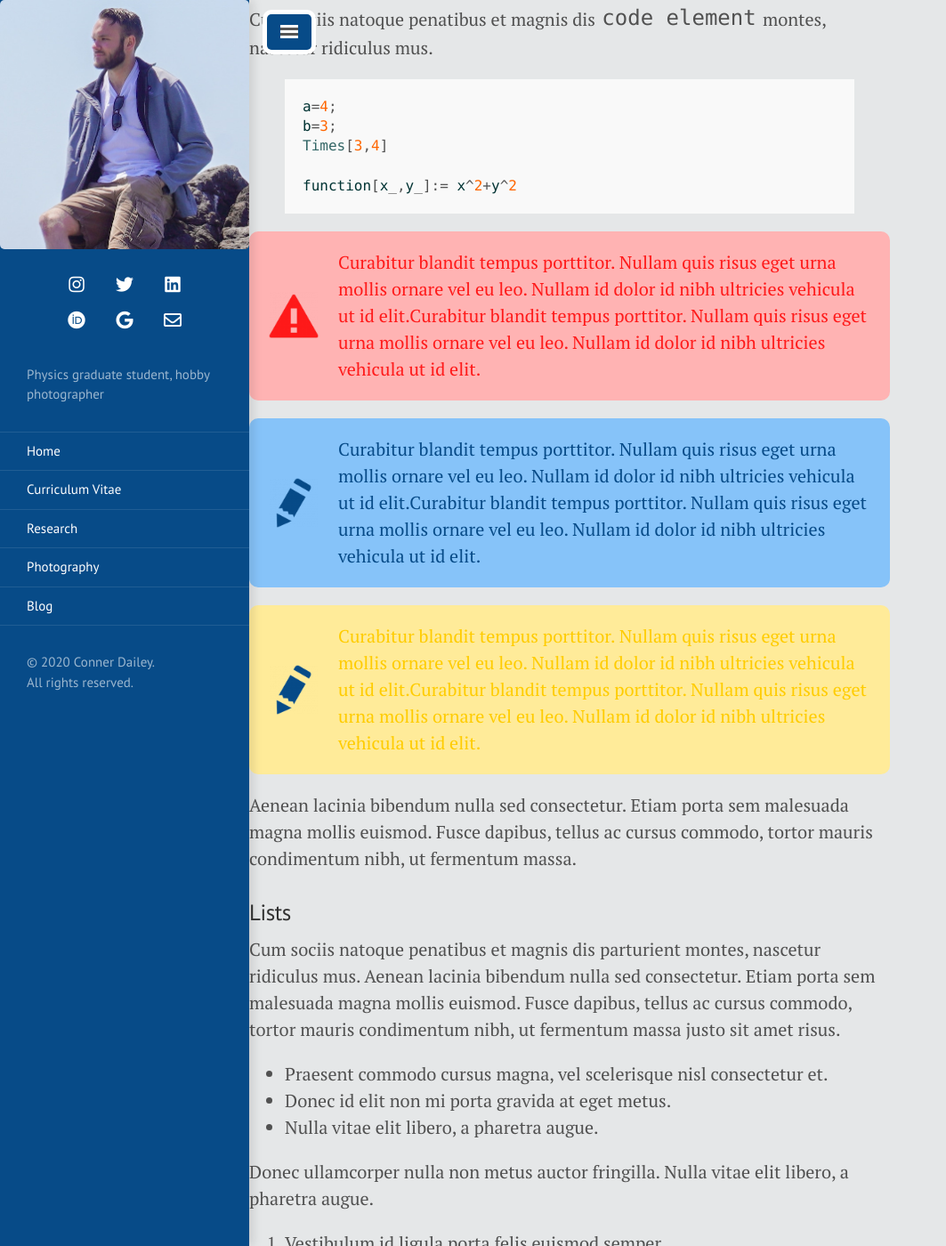
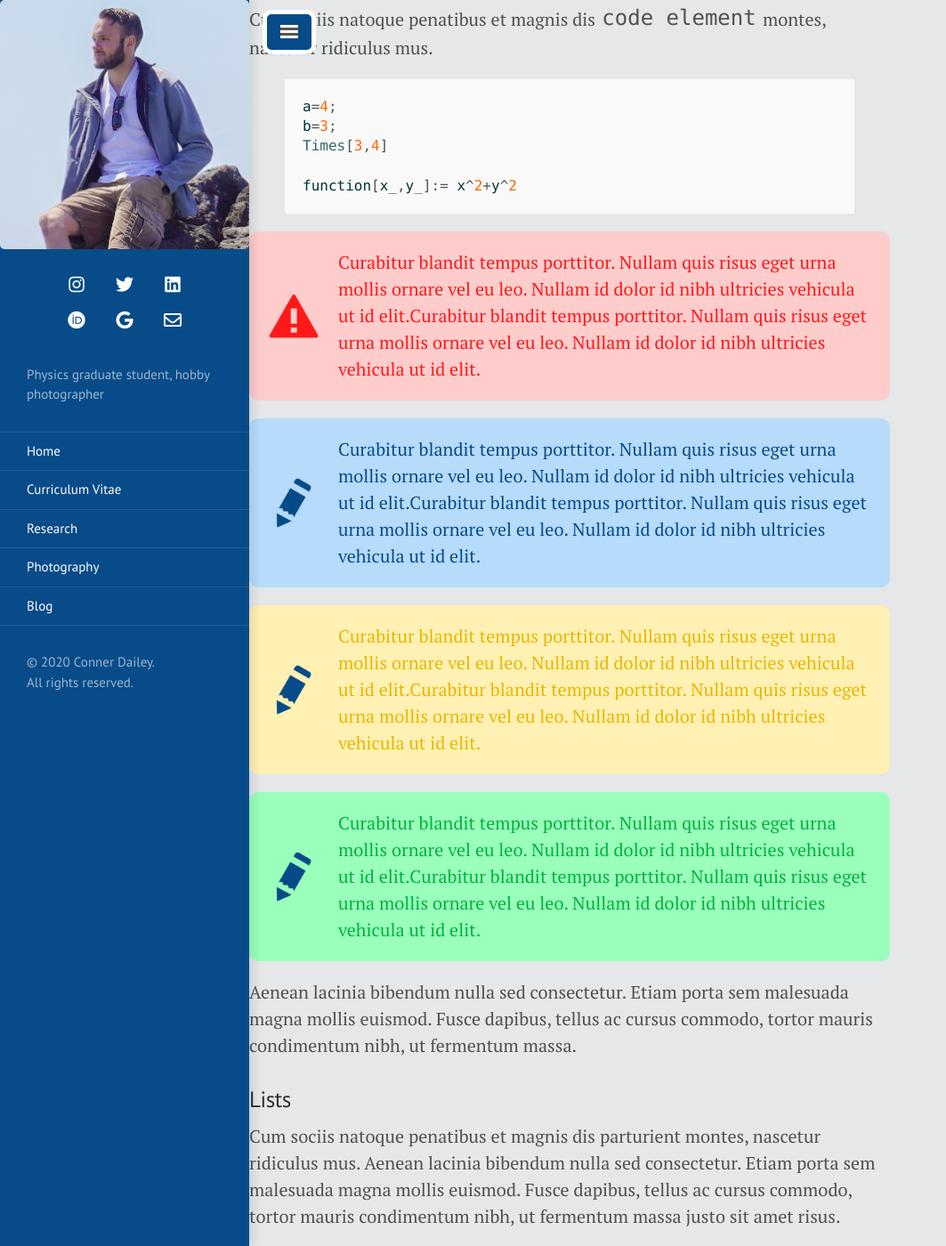
Before and after one commit to TakeTwiceDailey/TakeTwiceDailey.github.io, a Jekyll site: the page built from _posts/2014-01-01-example-content.md, in a window 1280 px wide and 1400 px high, scrolled down 1380 px. Shown: the whole window at 89% size, without its empty margins (0-1063 px from the left). Built offline with Jekyll 4.4.1, drawn with Linux system fonts in a browser that asks for light colours; nearby versions of some CDN libraries.

Commit message:
added example class

```diff
--- a/_posts/2014-01-01-example-content.md
+++ b/_posts/2014-01-01-example-content.md
@@ -50,6 +50,8 @@ function[x_,y_]:= x^2+y^2
 <p class="note">Curabitur blandit tempus porttitor. Nullam quis risus eget urna mollis ornare vel eu leo. Nullam id dolor id nibh ultricies vehicula ut id elit.Curabitur blandit tempus porttitor. Nullam quis risus eget urna mollis ornare vel eu leo. Nullam id dolor id nibh ultricies vehicula ut id elit.</p>
 
 <p class="tip">Curabitur blandit tempus porttitor. Nullam quis risus eget urna mollis ornare vel eu leo. Nullam id dolor id nibh ultricies vehicula ut id elit.Curabitur blandit tempus porttitor. Nullam quis risus eget urna mollis ornare vel eu leo. Nullam id dolor id nibh ultricies vehicula ut id elit.</p>
+
+<p class="example">Curabitur blandit tempus porttitor. Nullam quis risus eget urna mollis ornare vel eu leo. Nullam id dolor id nibh ultricies vehicula ut id elit.Curabitur blandit tempus porttitor. Nullam quis risus eget urna mollis ornare vel eu leo. Nullam id dolor id nibh ultricies vehicula ut id elit.</p>
 
 Aenean lacinia bibendum nulla sed consectetur. Etiam porta sem malesuada magna mollis euismod. Fusce dapibus, tellus ac cursus commodo, tortor mauris condimentum nibh, ut fermentum massa.
 
--- a/public/css/poole.css
+++ b/public/css/poole.css
@@ -279,11 +279,11 @@ tbody tr:nth-child(odd) th {
   background-color: #f9f9f9;
 }
 
-.tip {
+.example {
   -moz-border-radius: 10px;
   -webkit-border-radius: 10px;
   margin-bottom: 1rem;
-  background-color: #ffeb99;
+  background-color: #99ffbb;
   background-image: url(/icons/pencil.png);
   background-position: left center;
   background-repeat: no-repeat;
@@ -291,7 +291,22 @@ tbody tr:nth-child(odd) th {
   border-radius: 10px;
   overflow: hidden;
   padding: 1rem 1rem 1rem 5rem;
-  color: #ffcc00;
+  color: #00b33c;
+}
+
+.tip {
+  -moz-border-radius: 10px;
+  -webkit-border-radius: 10px;
+  margin-bottom: 1rem;
+  background-color: #fff0b3;
+  background-image: url(/icons/pencil.png);
+  background-position: left center;
+  background-repeat: no-repeat;
+  background-size: 5rem;
+  border-radius: 10px;
+  overflow: hidden;
+  padding: 1rem 1rem 1rem 5rem;
+  color: #e6b800;
 }
 
 
@@ -299,7 +314,7 @@ tbody tr:nth-child(odd) th {
   -moz-border-radius: 10px;
   -webkit-border-radius: 10px;
   margin-bottom: 1rem;
-  background-color: #86c3f9;
+  background-color: #b6dbfb;
   background-image: url(/icons/pencil.png);
   background-position: left center;
   background-repeat: no-repeat;
@@ -315,7 +330,7 @@ tbody tr:nth-child(odd) th {
    -moz-border-radius: 10px;
    -webkit-border-radius: 10px;
    margin-bottom: 1rem;
-   background-color: #ffb3b3;
+   background-color: #ffcccc;
    background-image: url(/icons/alert.png);
    background-position: left center;
    background-repeat: no-repeat;
```
